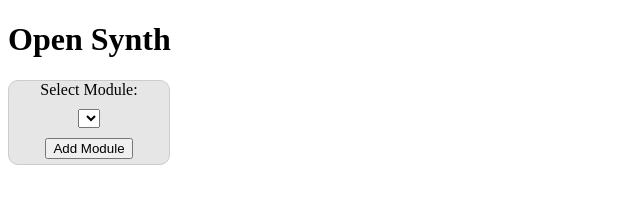
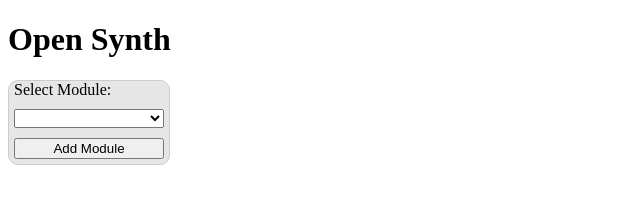
Before and after one commit to Evan-Hocking/DigitalSynthRebuild, a plain HTML site: page templates/index.html in a window 1280 px wide. Shown: the whole page, without its empty margins (0-640 px from the left). Drawn offline with Linux system fonts and the light colour scheme; files that its build step writes are made by us from their sources; no server answers; files whose address does not match are found by name.

Commit message:
visual change

```diff
--- a/static/css/style.css
+++ b/static/css/style.css
@@ -44,8 +44,8 @@
     padding-bottom: 5px;
 
 
-    align-items: center;  /* Ensures child content isn't stretched */
-    width: fit-content;   /* Shrinks to fit content horizontally */
+
+
     height: auto;         /* Important if parent tries to stretch it */
 }
 
```
